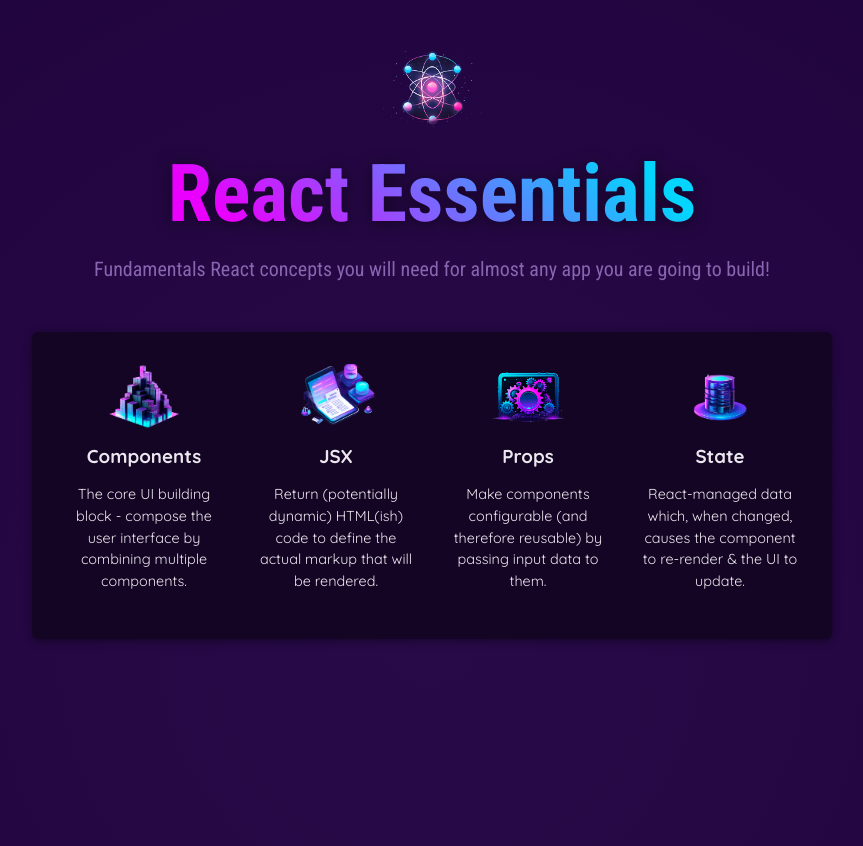
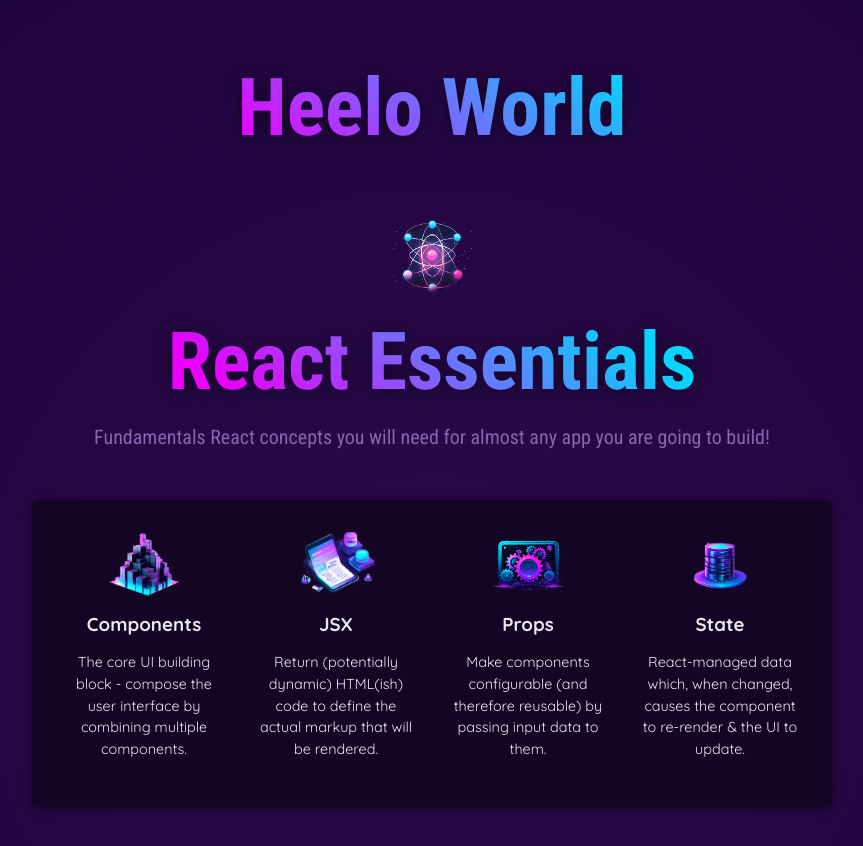
Before and after one commit to AlaaDuridi/simple-react-app, a React (Vite) app: page / in a window 1280 px wide. Shown: the top 846 px of the page, without its empty margins (208-1071 px from the left). Built offline with nearby package versions, Linux system fonts and the light colour scheme.

Commit message:
splitting the css code into a component-specific css files to make it easy to see, but not scoped and limited to the component elements

```diff
--- a/src/App.tsx
+++ b/src/App.tsx
@@ -1,10 +1,13 @@
 import { CORE_CONCEPTS } from "./data";
-import Header from "./components/Header";
-import CoreConcepts from "./components/CoreConcepts";
+import Header from "./components/Header/Header.tsx";
+import CoreConcepts from "./components/CoreConcepts.tsx";
 
 function App() {
   return (
     <>
+      <header>
+        <h1>Heelo World</h1>
+      </header>
       <Header></Header>
       <main>
         <section id="core-concepts">
--- /dev/null
+++ b/src/components/Header/Header.css
@@ -0,0 +1,28 @@
+
+header {
+    text-align: center;
+    margin: 3rem 0;
+  }
+
+  header img {
+    height: 5rem;
+    width: 10rem;
+    object-fit: cover;
+  }
+
+  header h1 {
+    margin: 0;
+    font-family: "Roboto Condensed", sans-serif;
+    font-size: 5rem;
+    background: linear-gradient(40deg, #ea00ff, #ea00ff, #03d5ff, #03d5ff);
+    -webkit-background-clip: text;
+    -webkit-text-fill-color: transparent;
+    filter: drop-shadow(0 2px 8px rgba(0, 0, 0, 0.5));
+  }
+
+  header p {
+    margin: 0;
+    font-size: 1.25rem;
+    color: #8964b0;
+    font-family: "Roboto Condensed", sans-serif;
+  }
--- a/src/components/Header.tsx
+++ b/src/components/Header/Header.tsx
@@ -1,6 +1,6 @@
-import reactImg from "../assets/react-core-concepts.png";
+import reactImg from "../../assets/react-core-concepts.png";
 const reactDescription = ["Fundamentals", "Core", "Crucial"];
-
+import "./Header.css";
 function getRandomInt(max: number): number {
   return Math.floor(Math.random() * (max + 1));
 }
--- a/src/index.css
+++ b/src/index.css
@@ -17,34 +17,6 @@
   -moz-osx-font-smoothing: grayscale;
   -webkit-text-size-adjust: 100%;
   min-height: 80rem;
-}
-
-header {
-  text-align: center;
-  margin: 3rem 0;
-}
-
-header img {
-  height: 5rem;
-  width: 10rem;
-  object-fit: cover;
-}
-
-header h1 {
-  margin: 0;
-  font-family: "Roboto Condensed", sans-serif;
-  font-size: 5rem;
-  background: linear-gradient(40deg, #ea00ff, #ea00ff, #03d5ff, #03d5ff);
-  -webkit-background-clip: text;
-  -webkit-text-fill-color: transparent;
-  filter: drop-shadow(0 2px 8px rgba(0, 0, 0, 0.5));
-}
-
-header p {
-  margin: 0;
-  font-size: 1.25rem;
-  color: #8964b0;
-  font-family: "Roboto Condensed", sans-serif;
 }
 
 main {
```
